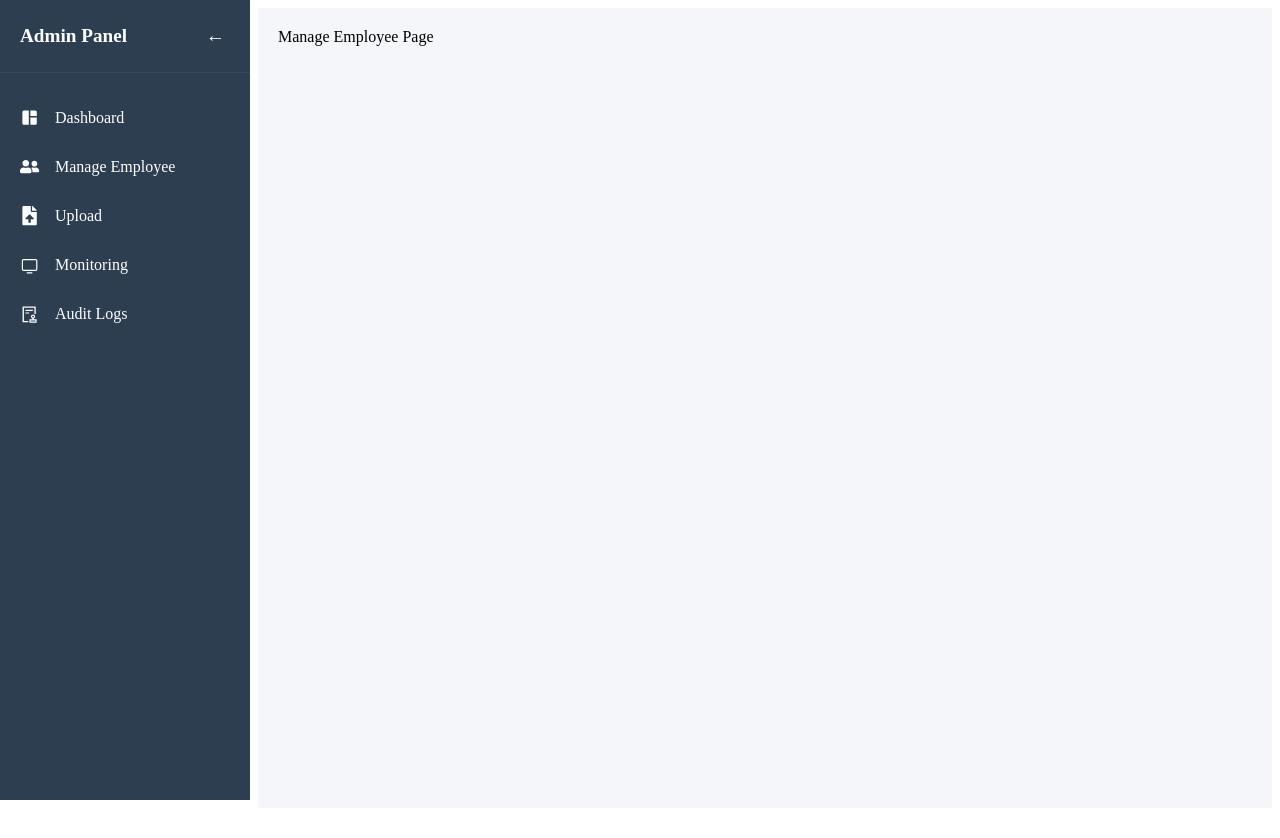
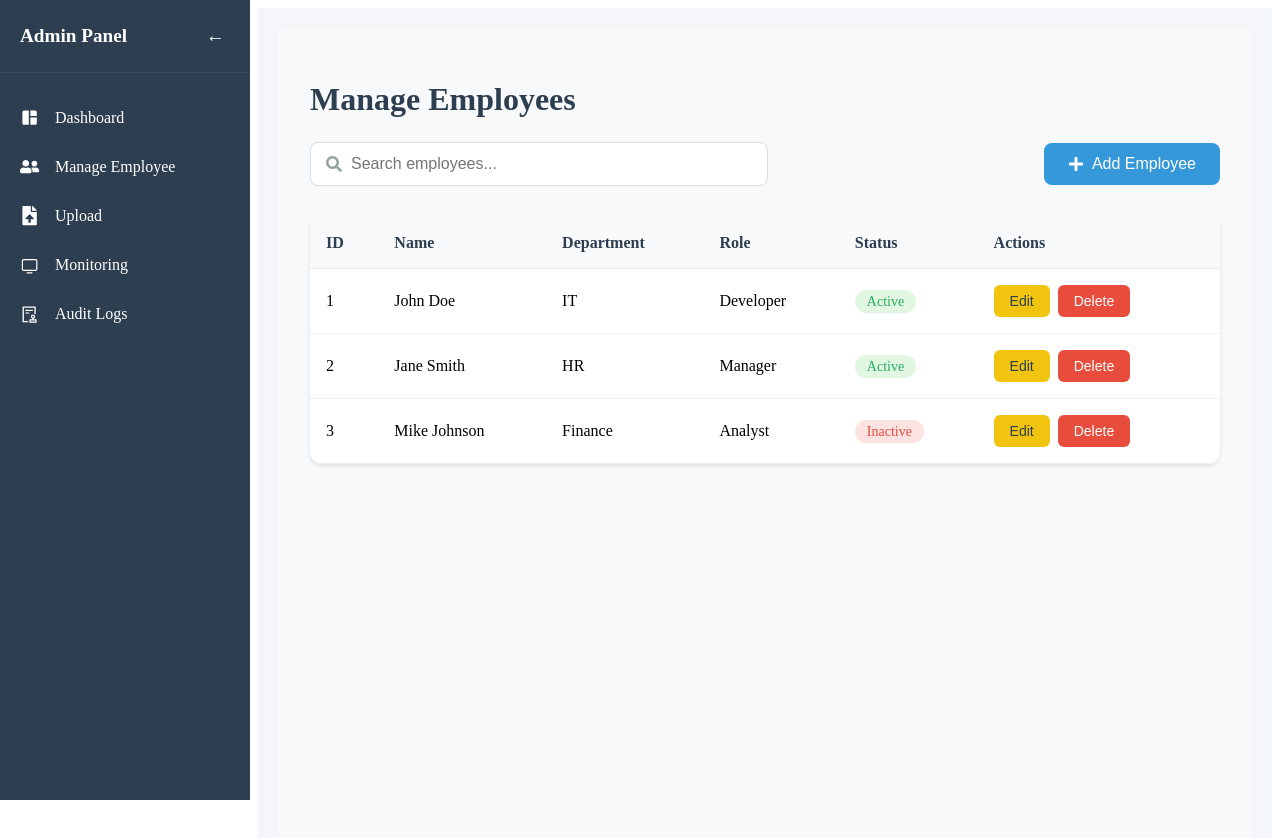
Before and after one commit to yabalap/TO-DO-LIST, a React (Vite) app in the folder client/: page /admin/manage-employee in a window 1280 px wide. Shown: the top 838 px of the page. Before the commit the page ends 816 px from the top, so only its background shows below. Built offline with nearby package versions, Linux system fonts and the light colour scheme; sample sign-in values are in the browser's storage.

Commit message:
add ui manage employee admin side

```diff
--- a/client/src/App.jsx
+++ b/client/src/App.jsx
@@ -5,6 +5,7 @@ import AdminLayouts from './layouts/AdminLayouts';
 import EmployeeLayouts from './layouts/EmployeeLayouts';
 import DashboardAdmin from './components/Admin/AdminDashboard/dashboardAdmin';
 import DashboardEmployee from './components/Employee/EmployeeDashboard/dashboardEmployee';
+import ManageEmployee from './components/Admin/ManageEmployee/manageEmployee';
 
 // Protected Route Component
 const ProtectedRoute = ({ children, allowedRoles }) => {
@@ -66,7 +67,7 @@ function App() {
           }
         >
           <Route path="dashboard" element={<DashboardAdmin />} />
-          <Route path="manage-employee" element={<div>Manage Employee Page</div>} />
+          <Route path="manage-employee" element={<ManageEmployee />} />
           <Route path="upload" element={<div>Upload Page</div>} />
           <Route path="monitoring" element={<div>Monitoring Page</div>} />
           <Route path="audit-logs" element={<div>Audit Logs Page</div>} />
--- /dev/null
+++ b/client/src/components/Admin/ManageEmployee/manageEmployee.jsx
@@ -0,0 +1,80 @@
+import React, { useState } from 'react';
+import '../../../css/Admin/manageEmployee.css';
+import { FaSearch, FaPlus } from 'react-icons/fa';
+
+const ManageEmployee = () => {
+  const [searchQuery, setSearchQuery] = useState('');
+  const [users, setUsers] = useState([
+    // Sample data - replace with actual API call
+    { id: 1, name: 'John Doe', department: 'IT', role: 'Developer', status: 'Active' },
+    { id: 2, name: 'Jane Smith', department: 'HR', role: 'Manager', status: 'Active' },
+    { id: 3, name: 'Mike Johnson', department: 'Finance', role: 'Analyst', status: 'Inactive' },
+  ]);
+
+  const handleSearch = (e) => {
+    setSearchQuery(e.target.value);
+  };
+
+  const filteredUsers = users.filter(user =>
+    user.name.toLowerCase().includes(searchQuery.toLowerCase()) ||
+    user.department.toLowerCase().includes(searchQuery.toLowerCase())
+  );
+
+  return (
+    <div className="manage-employee-container">
+      <div className="manage-employee-header">
+        <h1>Manage Employees</h1>
+        <div className="search-add-container">
+          <div className="search-bar">
+            <FaSearch className="search-icon" />
+            <input
+              type="text"
+              placeholder="Search employees..."
+              value={searchQuery}
+              onChange={handleSearch}
+            />
+          </div>
+          <button className="add-button">
+            <FaPlus /> Add Employee
+          </button>
+        </div>
+      </div>
+
+      <div className="table-container">
+        <table className="employee-table">
+          <thead>
+            <tr>
+              <th>ID</th>
+              <th>Name</th>
+              <th>Department</th>
+              <th>Role</th>
+              <th>Status</th>
+              <th>Actions</th>
+            </tr>
+          </thead>
+          <tbody>
+            {filteredUsers.map((user) => (
+              <tr key={user.id}>
+                <td>{user.id}</td>
+                <td>{user.name}</td>
+                <td>{user.department}</td>
+                <td>{user.role}</td>
+                <td>
+                  <span className={`status-badge ${user.status.toLowerCase()}`}>
+                    {user.status}
+                  </span>
+                </td>
+                <td>
+                  <button className="action-button edit">Edit</button>
+                  <button className="action-button delete">Delete</button>
+                </td>
+              </tr>
+            ))}
+          </tbody>
+        </table>
+      </div>
+    </div>
+  );
+};
+
+export default ManageEmployee;
--- /dev/null
+++ b/client/src/css/Admin/manageEmployee.css
@@ -0,0 +1,142 @@
+.manage-employee-container {
+  padding: 2rem;
+  background-color: #f8f9fa;
+  min-height: 100vh;
+}
+
+.manage-employee-header {
+  margin-bottom: 2rem;
+}
+
+.manage-employee-header h1 {
+  color: #2c3e50;
+  margin-bottom: 1.5rem;
+}
+
+.search-add-container {
+  display: flex;
+  justify-content: space-between;
+  align-items: center;
+  gap: 1rem;
+}
+
+.search-bar {
+  position: relative;
+  flex: 1;
+  max-width: 400px;
+}
+
+.search-bar input {
+  width: 100%;
+  padding: 0.75rem 1rem 0.75rem 2.5rem;
+  border: 1px solid #ddd;
+  border-radius: 8px;
+  font-size: 1rem;
+  transition: all 0.3s ease;
+}
+
+.search-bar input:focus {
+  outline: none;
+  border-color: #3498db;
+  box-shadow: 0 0 0 2px rgba(52, 152, 219, 0.2);
+}
+
+.search-icon {
+  position: absolute;
+  left: 1rem;
+  top: 50%;
+  transform: translateY(-50%);
+  color: #95a5a6;
+}
+
+.add-button {
+  display: flex;
+  align-items: center;
+  gap: 0.5rem;
+  padding: 0.75rem 1.5rem;
+  background-color: #3498db;
+  color: white;
+  border: none;
+  border-radius: 8px;
+  font-size: 1rem;
+  cursor: pointer;
+  transition: background-color 0.3s ease;
+}
+
+.add-button:hover {
+  background-color: #2980b9;
+}
+
+.table-container {
+  background-color: white;
+  border-radius: 12px;
+  box-shadow: 0 2px 4px rgba(0, 0, 0, 0.1);
+  overflow: hidden;
+}
+
+.employee-table {
+  width: 100%;
+  border-collapse: collapse;
+}
+
+.employee-table th,
+.employee-table td {
+  padding: 1rem;
+  text-align: left;
+  border-bottom: 1px solid #eee;
+}
+
+.employee-table th {
+  background-color: #f8f9fa;
+  font-weight: 600;
+  color: #2c3e50;
+}
+
+.employee-table tbody tr:hover {
+  background-color: #f8f9fa;
+}
+
+.status-badge {
+  padding: 0.25rem 0.75rem;
+  border-radius: 20px;
+  font-size: 0.875rem;
+  font-weight: 500;
+}
+
+.status-badge.active {
+  background-color: #e1f7e1;
+  color: #27ae60;
+}
+
+.status-badge.inactive {
+  background-color: #fde2e2;
+  color: #e74c3c;
+}
+
+.action-button {
+  padding: 0.5rem 1rem;
+  border: none;
+  border-radius: 6px;
+  font-size: 0.875rem;
+  cursor: pointer;
+  margin-right: 0.5rem;
+  transition: all 0.3s ease;
+}
+
+.action-button.edit {
+  background-color: #f1c40f;
+  color: #2c3e50;
+}
+
+.action-button.edit:hover {
+  background-color: #f39c12;
+}
+
+.action-button.delete {
+  background-color: #e74c3c;
+  color: white;
+}
+
+.action-button.delete:hover {
+  background-color: #c0392b;
+}
```
